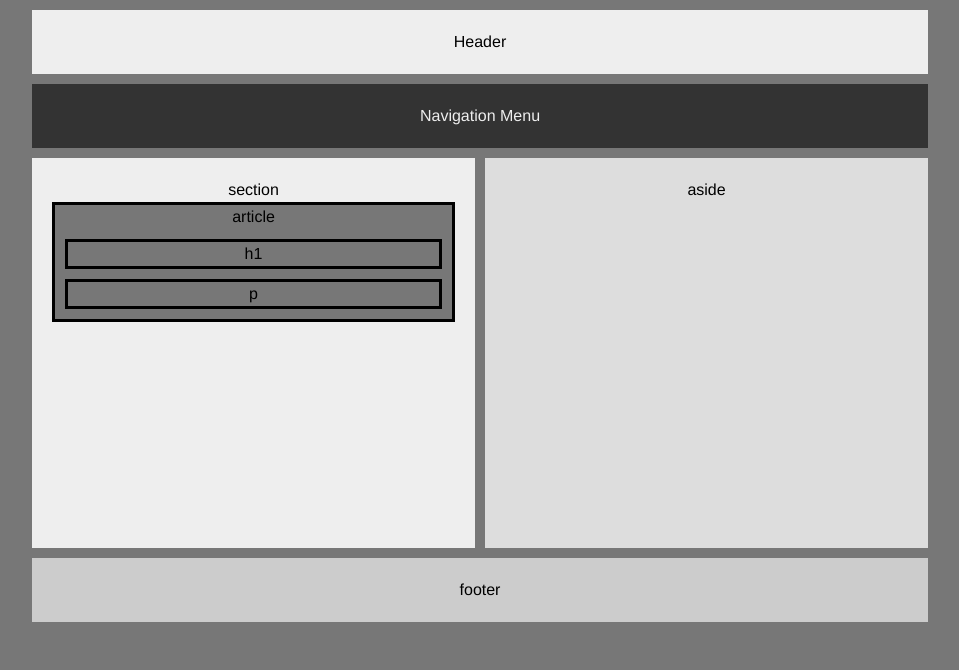
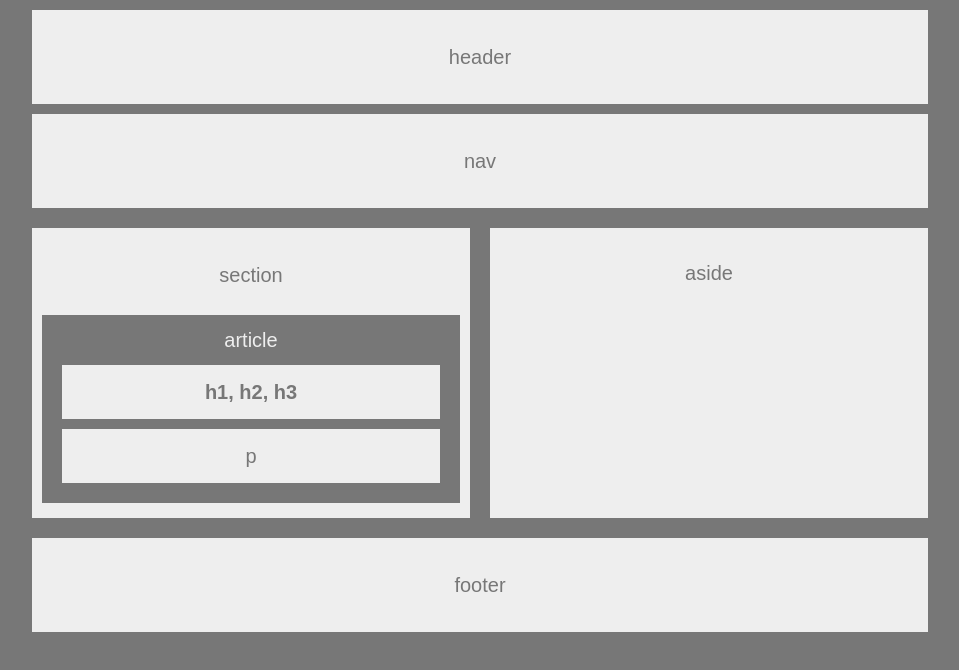
Before and after one commit to sperrin1/Basic-Portfolio, a plain HTML site: page columns02.html in a window 1280 px wide. Shown: the whole page, without its empty margins (160-1119 px from the left). Drawn offline with Linux system fonts and the light colour scheme.

Commit message:
here we go, first publish on github 1.2

```diff
--- a/columns02.css
+++ b/columns02.css
@@ -7,73 +7,80 @@ body {
     text-align: center;
     margin: 0 auto;
     line-height: 1.5;
+    color: #777;
+    font-family: Arial, Helvetica, sans-serif;
+    font-size: 20px;
 }
 
 #header{
     background: #eee;
-    padding: 20px;
+    color: #777;
+    padding: 32px;
     border: solid;
     border-color: #777;
     border-width: 10px 0 5px 0;
 }
 
 #nav {
-    background: #333;
-    color: #eee;
-    padding: 20px;
+    background: #eee;
+    color: #777;
+    padding: 32px;
     border: solid;
     border-color: #777;
-    border-width: 5px 0 5px 0;
+    border-width: 5px 0 15px 0;
 }
 
 #mainwrapper {
     width: 70%;
     margin: 0 auto;
-    font-family: 'Franklin Gothic Medium', 'Arial Narrow', Arial, sans-serif;
 }
 
 #section {
     background: #eee;
     text-align: center;
     margin: 0 auto;
-    padding: 20px;
+    padding: 32px 10px 0 10px;
     float: left;
     width: 50%;
-    height: 400px;
+    height: 300px;
     border: solid;
     border-color: #777;
-    border-width: 5px 5px 5px 0;
+    border-width: 5px 10px 5px 0;
 }
 
 #article {
     background: #777;
-
-    border: solid;
+    color: #eee;
+    padding: 10px;
+    margin: 25px 0 0 0;
 }
 
 #h1 {
     margin: 10px;
-
-    border: solid;
+    background: #eee;
+    color: #777;
+    font-weight: bold;
+    padding: 12px;
 }
 
 #p {
     margin: 10px;
-
-    border: solid;
+    background: #eee;
+    color: #777;
+    padding: 12px;
 }
 
 #aside {
-    background: #ddd;
+    background: #eee;
     text-align: center;
     margin: 0 auto;
-    padding: 20px;
+    padding: 30px;
     float: left;
     width: 50%;
-    height: 400px;
+    height: 300px;
     border: solid;
     border-color: #777;
-    border-width: 5px 0 5px 5px;
+    border-width: 5px 0 5px 10px;
 }
 
 /* clearfix is applied to the parent container to 'fix' the flow of the page */
@@ -85,9 +92,9 @@ body {
 
 #footer {
     clear: both;
-    background: #ccc;
-    padding: 20px;
+    background: #eee;
+    padding: 32px;
     border: solid;
     border-color: #777;
-    border-width: 5px 0 0 0;
+    border-width: 15px 0 0 0;
 }
--- a/columns02.html
+++ b/columns02.html
@@ -10,10 +10,10 @@
 
 <body>
     <div id="mainwrapper">
-        <div id="header">Header
+        <div id="header">header
         </div>
 
-        <div id="nav">Navigation Menu
+        <div id="nav">nav
         </div>
 
         <!-- Parent for Content Blocks -->
@@ -22,7 +22,7 @@
                     section
                 <div id="article">
                     article
-                    <div id="h1">h1</div>
+                    <div id="h1">h1, h2, h3</div>
                     <div id="p">p</div>
                  </div>
             </section>
```
